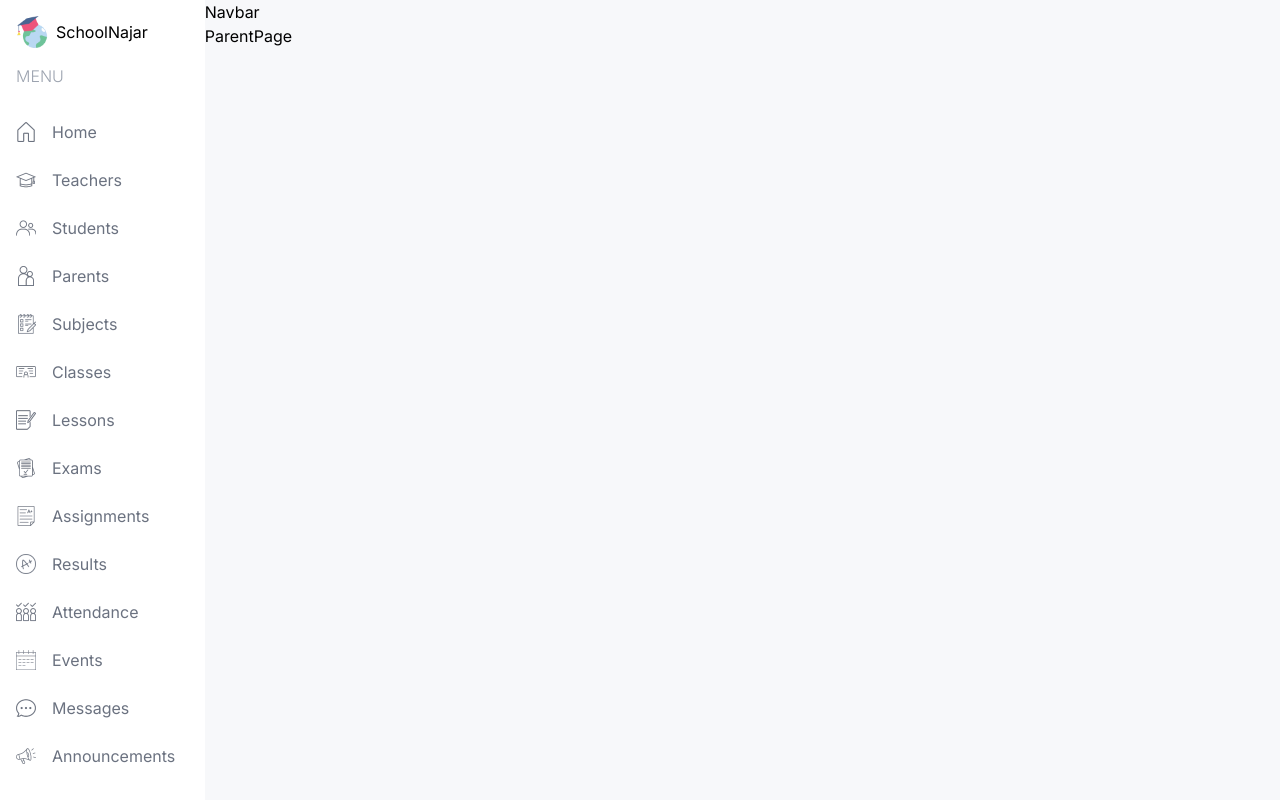
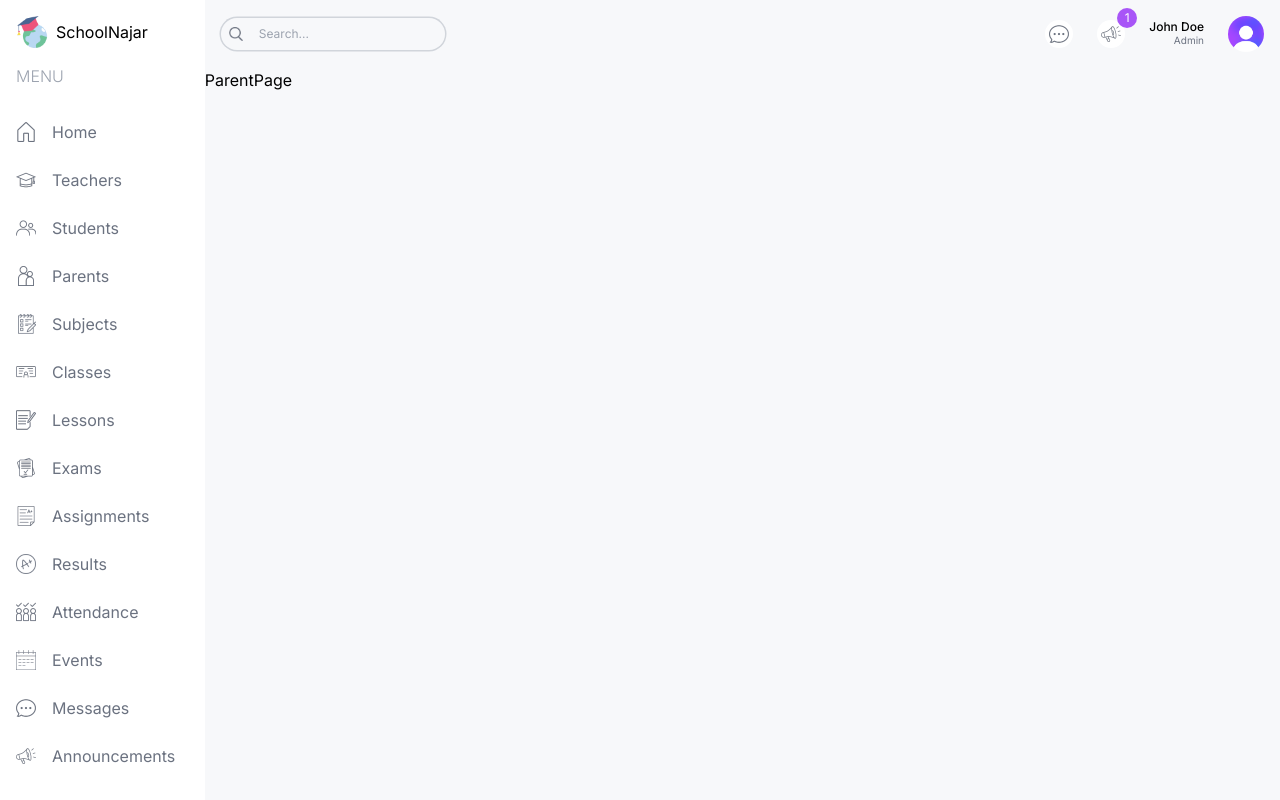
Before and after one commit to mohammadalnajar/school-management-dash, a Next.js app: page /parent in a window 1280 px wide. Built offline with nearby package versions, Linux system fonts and the light colour scheme.

Commit message:
enhance Navbar component with search bar and user icons

```diff
--- a/src/components/Navbar.tsx
+++ b/src/components/Navbar.tsx
@@ -1,7 +1,36 @@
-import React from 'react';
+import Image from 'next/image';
 
 const Navbar = () => {
-    return <div>Navbar</div>;
+    return (
+        <div className='flex items-center justify-between p-4'>
+            {/* SEARCH BAR */}
+            <div className='hidden md:flex items-center gap-2 text-xs rounded-full ring-[1.5px] ring-gray-300 px-2'>
+                <Image src='/search.png' alt='' width={14} height={14} />
+                <input
+                    type='text'
+                    placeholder='Search...'
+                    className='w-[200px] p-2 bg-transparent outline-none'
+                />
+            </div>
+            {/* ICONS AND USER */}
+            <div className='flex items-center gap-6 justify-end w-full'>
+                <div className='bg-white rounded-full w-7 h-7 flex items-center justify-center cursor-pointer'>
+                    <Image src='/message.png' alt='' width={20} height={20} />
+                </div>
+                <div className='bg-white rounded-full w-7 h-7 flex items-center justify-center cursor-pointer relative'>
+                    <Image src='/announcement.png' alt='' width={20} height={20} />
+                    <div className='absolute -top-3 -right-3 w-5 h-5 flex items-center justify-center bg-purple-500 text-white rounded-full text-xs'>
+                        1
+                    </div>
+                </div>
+                <div className='flex flex-col'>
+                    <span className='text-xs leading-3 font-medium'>John Doe</span>
+                    <span className='text-[10px] text-gray-500 text-right'>Admin</span>
+                </div>
+                <Image src='/avatar.png' alt='' width={36} height={36} className='rounded-full' />
+            </div>
+        </div>
+    );
 };
 
 export default Navbar;
```
